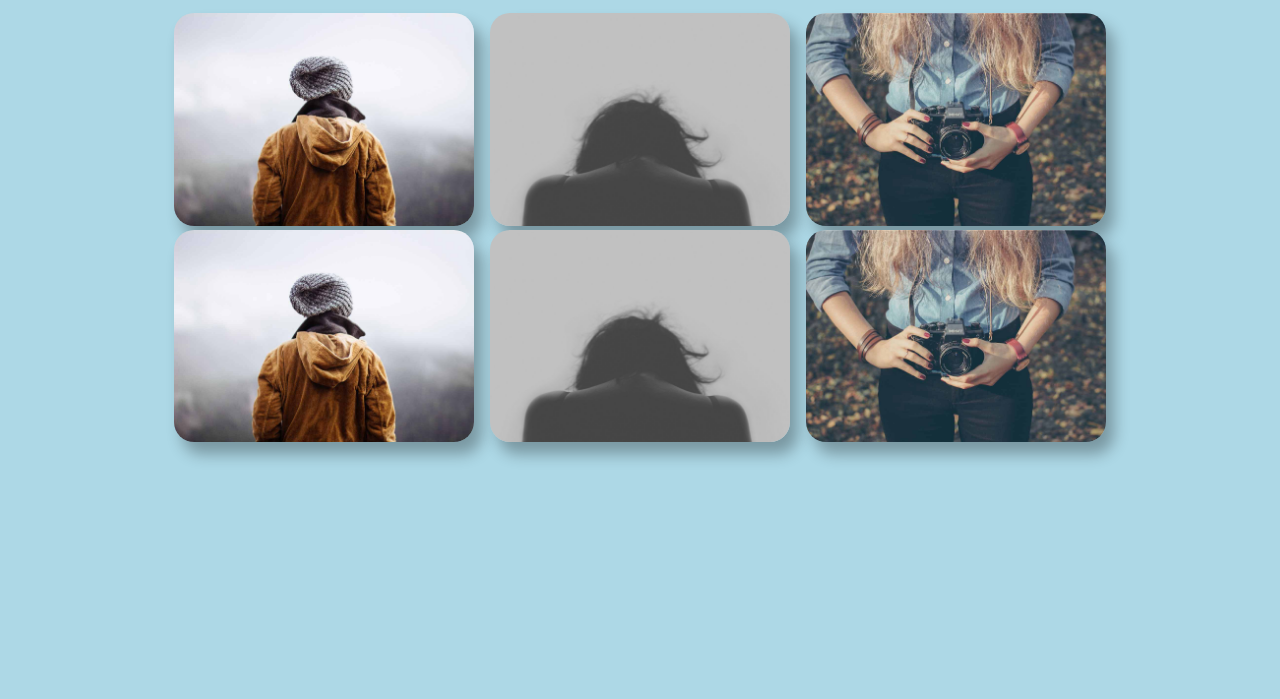
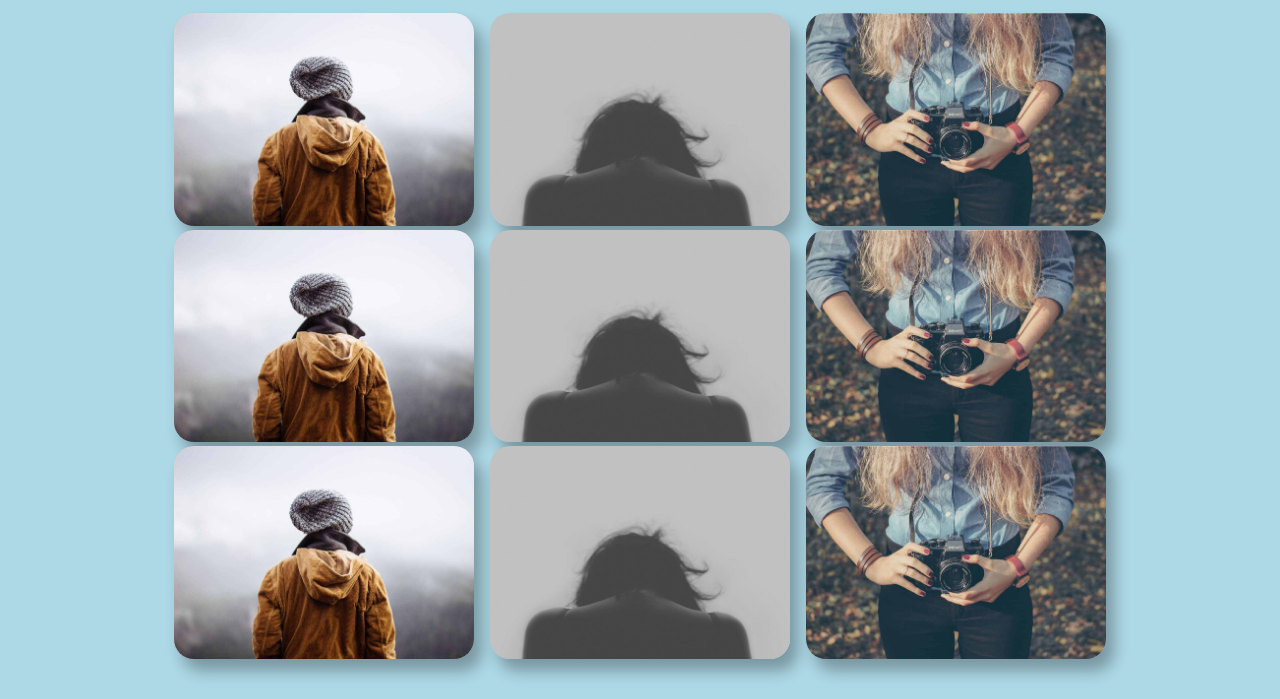
Before and after one commit to DNgocTai/hello, a plain HTML site: page index.html in a window 1280 px wide. Shown: the part 101-800 px from the top of the page. Drawn offline with Linux system fonts and the light colour scheme.

Commit message:
Updated index.html, README.md. Add a block images and a note in README.md

```diff
--- a/index.html
+++ b/index.html
@@ -20,5 +20,10 @@
         <img class="img" src="./p3.jpg" alt="My friend" style="width: 300px;border-radius: 20px;">
         <img class="img" src="./p4.jpg" alt="My friend" style="width: 300px;border-radius: 20px;">
     </div>
+    <div style="text-align: center;">
+        <img class="img" src="./p2.jpg" alt="My friend" style="width: 300px;border-radius: 20px;">
+        <img class="img" src="./p3.jpg" alt="My friend" style="width: 300px;border-radius: 20px;">
+        <img class="img" src="./p4.jpg" alt="My friend" style="width: 300px;border-radius: 20px;">
+    </div>
 </body>
 </html>
```
Also changed, not shown: 1 other file.
